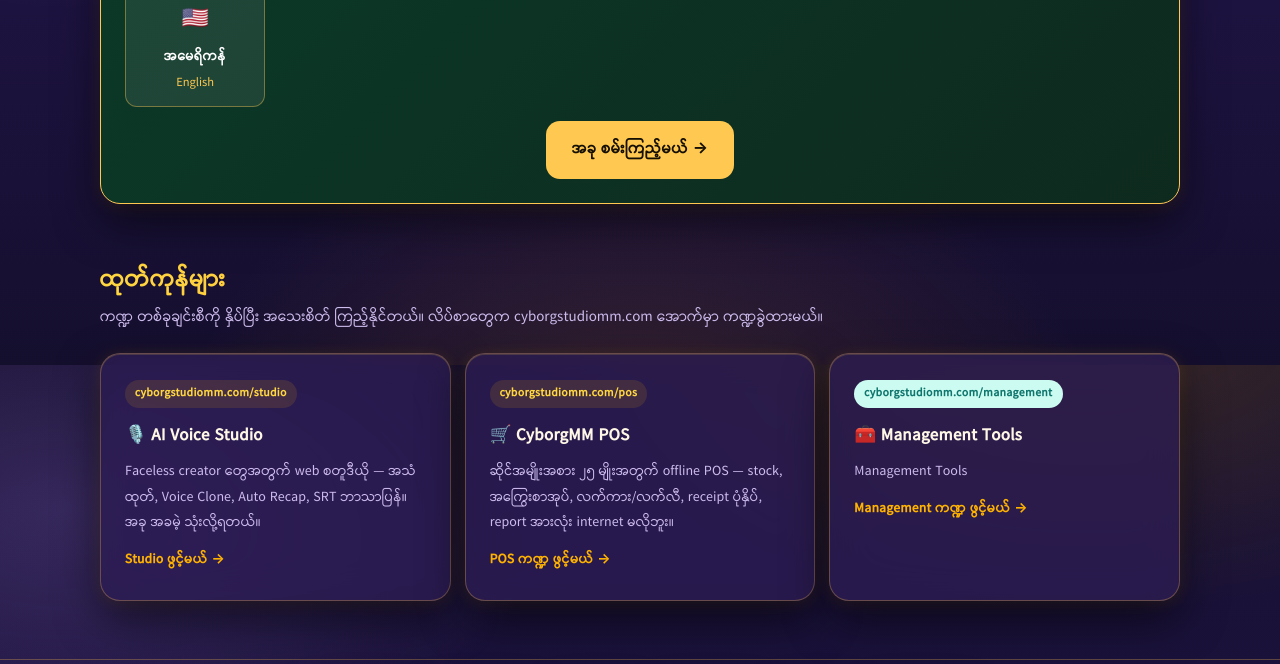
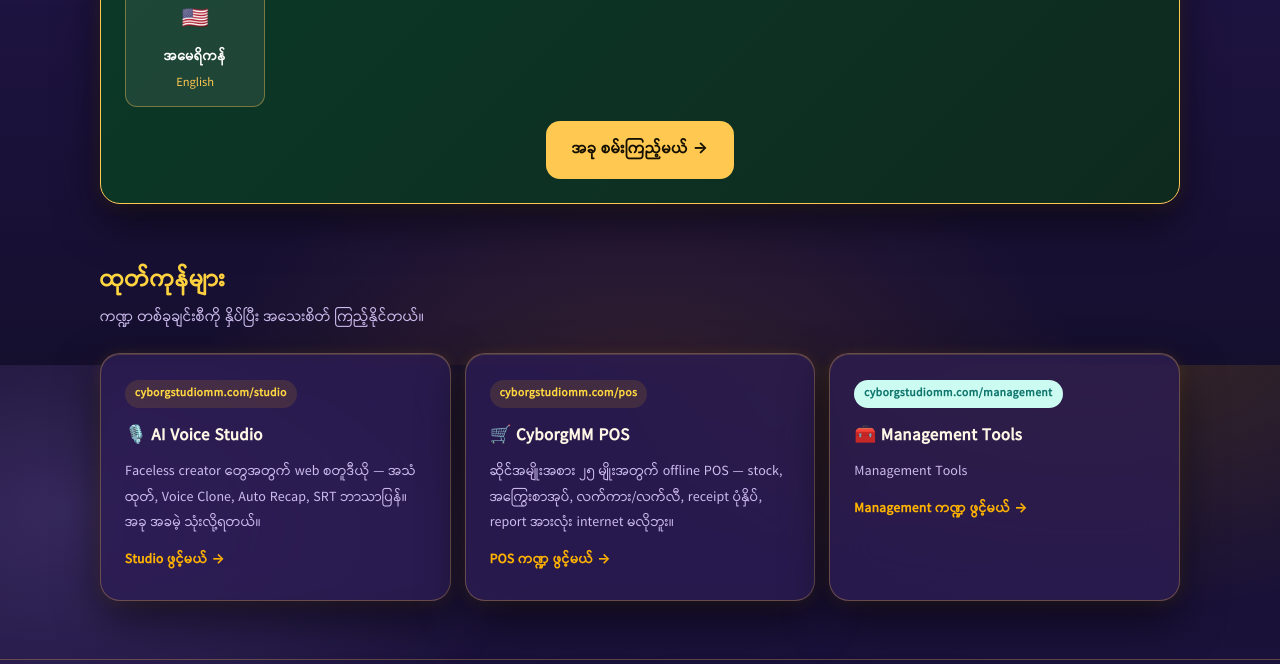
Before and after one commit to LovingGas/cyborg-studio-mm-website, a plain HTML site: page index.html in a window 1280 px wide. Shown: the part 1235-1899 px from the top of the page. Drawn offline with nearby package versions, Linux system fonts and the light colour scheme; a script that the page names is missing.

Commit message:
Products subtitle: drop addresses sentence (MM + EN); was mismatched data-en

```diff
--- a/index.html
+++ b/index.html
@@ -497,7 +497,7 @@ nav button.on{background:var(--grad);color:#fff;box-shadow:0 8px 20px rgba(255,7
 
   <section class="blk">
     <div class="sec-h" data-en="Products">ထုတ်ကုန်များ</div>
-    <div class="sec-s" data-en="To prepare text for TTS — converts numbers to Myanmar words (e.g. 123456 → one hundred twenty-three thousand four hundred fifty-six) —">ကဏ္ဍ တစ်ခုချင်းစီကို နှိပ်ပြီး အသေးစိတ် ကြည့်နိုင်တယ်။ လိပ်စာတွေက cyborgstudiomm.com အောက်မှာ ကဏ္ဍခွဲထားမယ်။</div>
+    <div class="sec-s" data-en="Tap each section to see the details.">ကဏ္ဍ တစ်ခုချင်းစီကို နှိပ်ပြီး အသေးစိတ် ကြည့်နိုင်တယ်။</div>
     <div class="prodgrid">
       <div class="prodcard" onclick="show('studio')">
         <div class="purl">cyborgstudiomm.com/studio</div>
```
